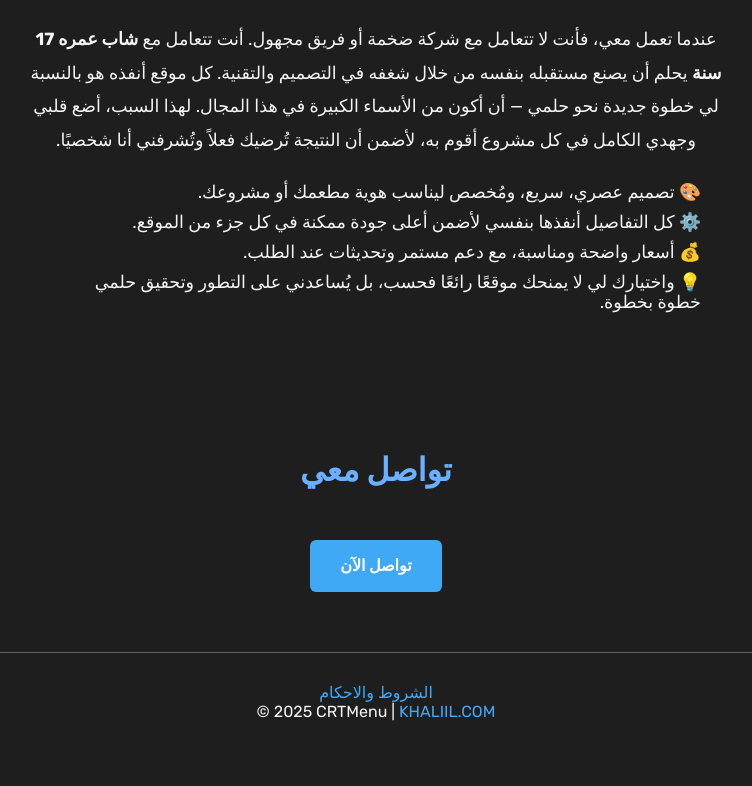
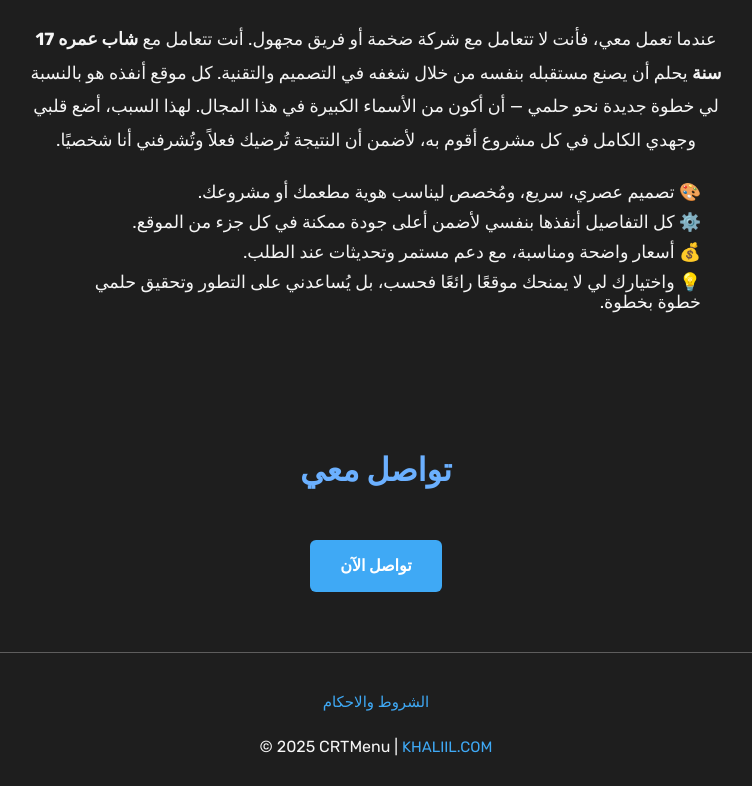
Before and after one commit to storeskhaliil/HomePage, a Next.js app: page / in a window 1280 px wide. Shown: the part 1240-2026 px from the top of the page, without its empty margins (264-1016 px from the left). Before the commit the page ends 1991 px from the top, so only its background shows below. Built offline with nearby package versions, Linux system fonts and the light colour scheme.

Commit message:
Update Footer.module.css

```diff
--- a/styles/Footer.module.css
+++ b/styles/Footer.module.css
@@ -3,13 +3,16 @@
   padding: 30px 10px;
   border-top: 1px solid #5e5d5d;
   direction:ltr;
+  display:flex;
+  flex-direction:column;
+  gap:20px;
 }
 
 .footer a {
   color: var(--link-color);
   text-decoration: none;
+  font-size:15px;
 }
-
 
 .header {
     position: fixed;
@@ -46,3 +49,26 @@
     width: 40px;
     height: 40px;
 }
+
+
+
+.links {
+  display:flex;
+  align-items:center;
+  justify-content:center;
+  padding-top:10px;
+  padding-bottom:6px;
+}
+
+.links a {
+  text-decoration:none;
+  text-underline-offset:10px;
+  color:var(--link-color);
+  cursor:pointer;
+  font-size:15px;
+}
+
+.links a:hover {
+  color:var(--link-hover-color);
+  text-decoration:underline;
+}
```
